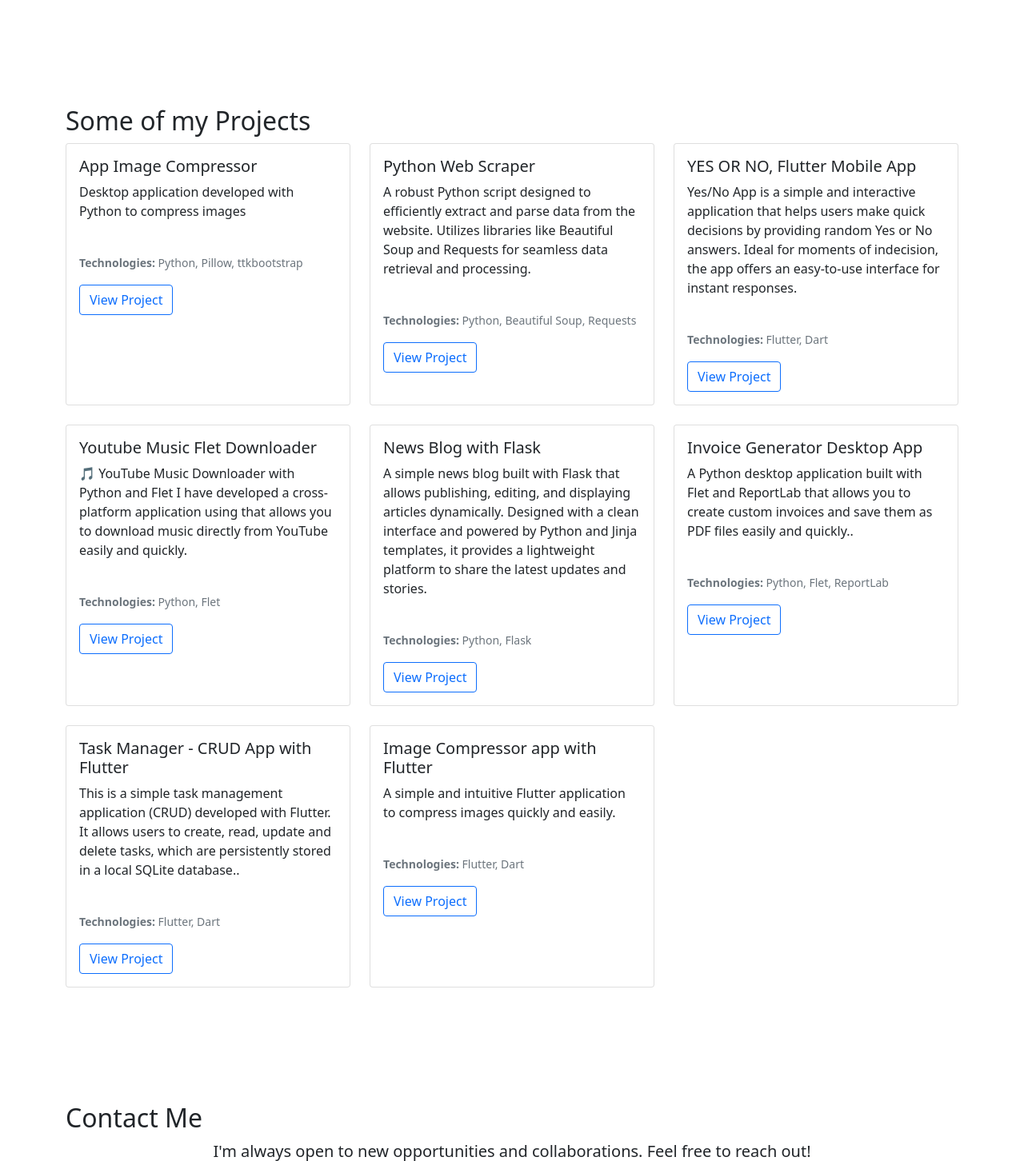
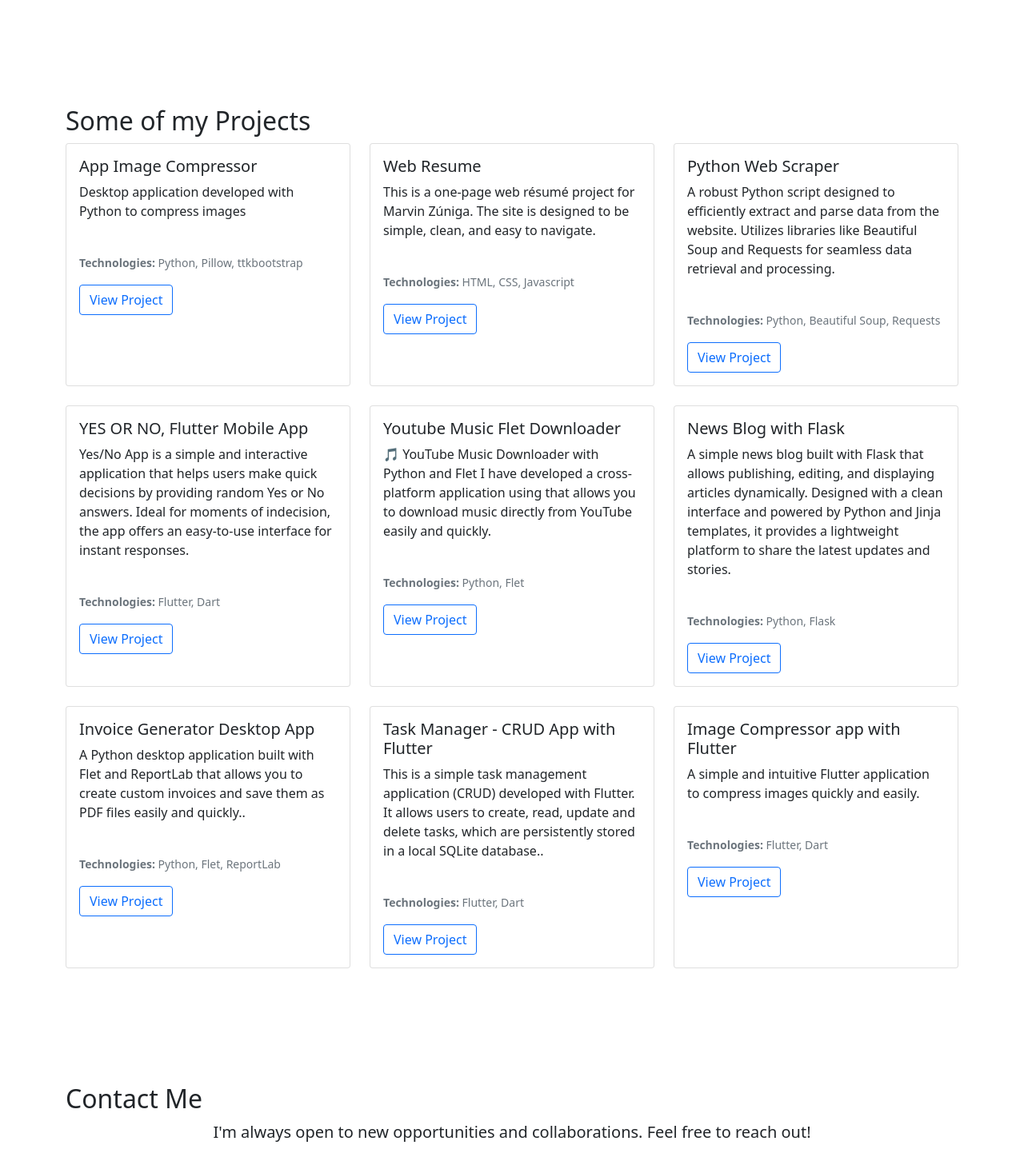
Before and after one commit to marvinzuniga19/mz_portfolio_fastApi, a Python web app: template templates/index.html in a window 1280 px wide. Shown: the part 426-1878 px from the top of the page at 80% size. Run offline with Jinja, Linux system fonts and the light colour scheme; the template is opened without the code that fills it, so the values that code supplies are empty; some libraries are stand-ins or nearby versions.

Commit message:
add project

```diff
--- a/templates/index.html
+++ b/templates/index.html
@@ -69,6 +69,17 @@
                             <img src="" alt="">
                             <p class="card-text"><small class="text-muted"><strong>Technologies:</strong> Python, Pillow, ttkbootstrap</small></p>
                             <a href="https://github.com/marvinzuniga19/Python_app_Compressor_image" target="_blank" class="btn btn-outline-primary">View Project</a>
+                        </div>
+                    </div>
+                </div>
+                <div class="col">
+                    <div class="card h-100">
+                        <div class="card-body">
+                            <h5 class="card-title">Web Resume</h5>
+                            <p class="card-text">This is a one-page web résumé project for Marvin Zúniga. The site is designed to be simple, clean, and easy to navigate.</p>
+                            <img src="" alt="">
+                            <p class="card-text"><small class="text-muted"><strong>Technologies:</strong> HTML, CSS, Javascript</small></p>
+                            <a href="https://github.com/marvinzuniga19/Mz-Resume" target="_blank" class="btn btn-outline-primary">View Project</a>
                         </div>
                     </div>
                 </div>
```
